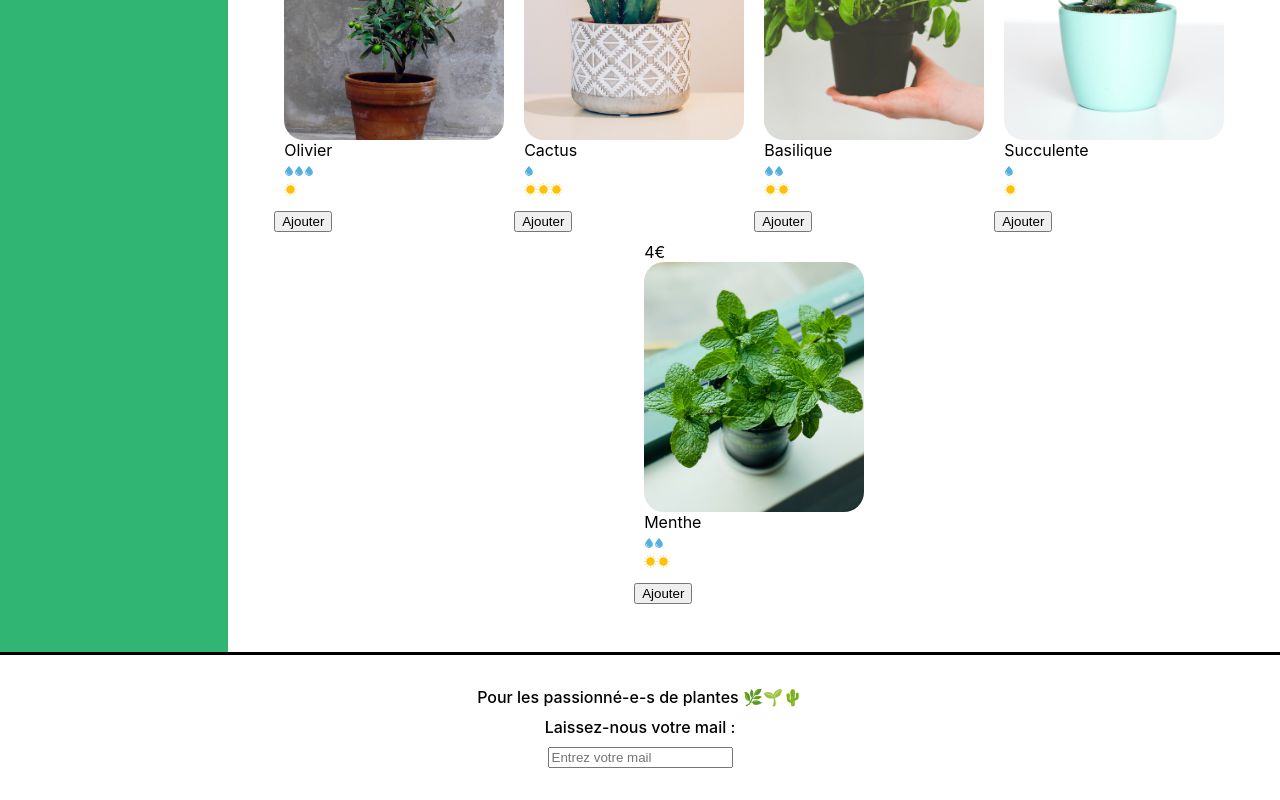
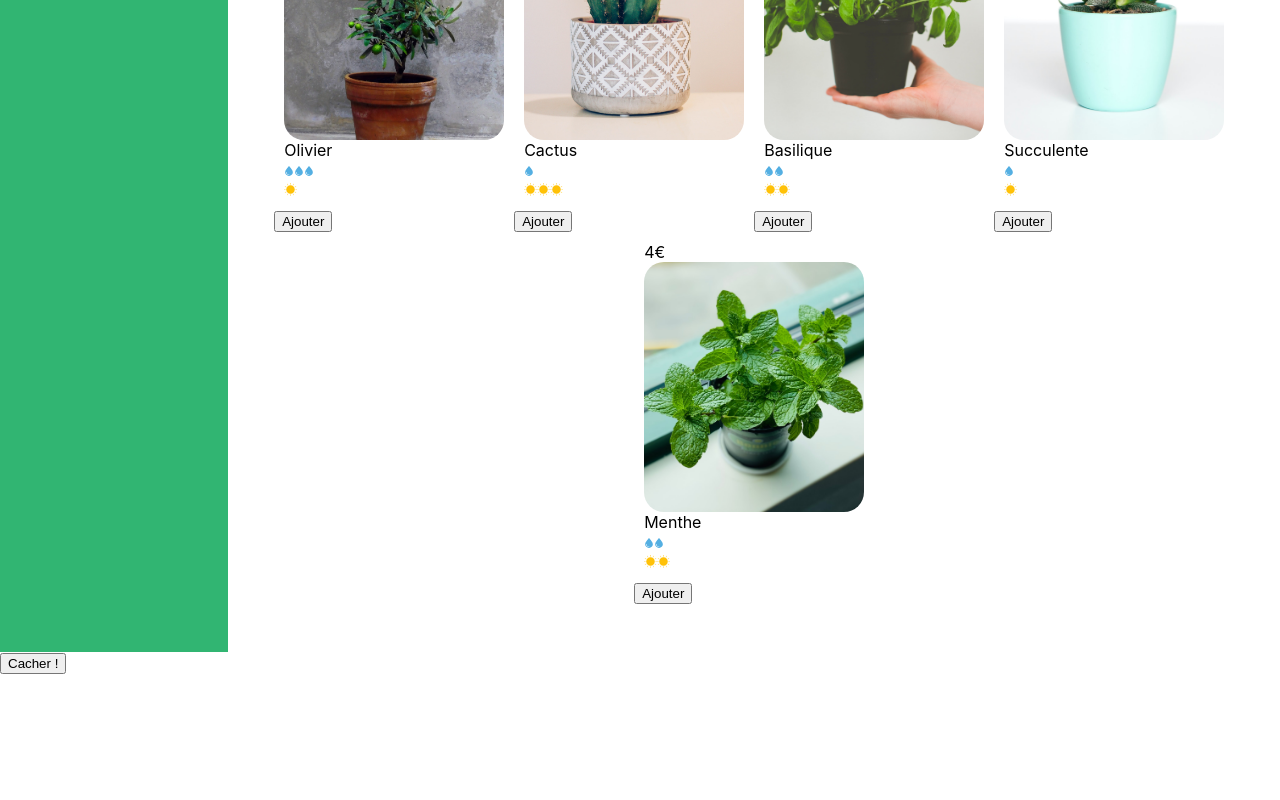
Before and after one commit to FannyOB/site-plante-projet_react, a React (Create React App) app: page / in a window 1280 px wide. Shown: the part 761-1561 px from the top of the page. After the commit the page ends 1435 px from the top, so only its background shows below. Built offline with nearby package versions, Linux system fonts and the light colour scheme.

Commit message:
Adding useEffect and button to hide the footer

```diff
--- a/src/components/App.js
+++ b/src/components/App.js
@@ -9,10 +9,9 @@ import "../styles/Layout.css"
 function App(){
     //(Pour faire remoneter l'état&mise à jour du composant enfant) on commence par faire remonter cart ds App.js
     const[cart, updateCart] = useState([])
-
+    const [ isFooterShown, updateIsFooterShown] = useState()
     return(
         <div>
-
             <Banner>
                 <img src={logo} alt="La maison jungle" className="lmj-logo" />
                 <h1 className="lmj-title">La maison jungle</h1>
@@ -22,8 +21,10 @@ function App(){
                 <Cart cart={cart} updateCart={updateCart}/>   {/*Puis dans le JSX, je passe  cart   ainsi que  updateCart  en props : */}
                 <ShoppingList cart={cart} updateCart={updateCart}/>
             </div>
-
-            <Footer />
+            { <button onClick = {() => updateIsFooterShown(!isFooterShown)} >
+                Cacher !
+            </button>}
+            {isFooterShown && <Footer cart={cart} />}
 
         </div>
     )
--- a/src/components/Cart.js
+++ b/src/components/Cart.js
@@ -6,8 +6,7 @@ import "../styles/Cart.css"
 
 function Cart({ cart, updateCart }){
     const [isOpen, setIsOpen] = useState(true)
-    const [activeCategory, setActiveCategory] = useState("activeCategory, setActiveCategory")
-
+   // const items = Object.keys(cart)
     const total= cart.reduce(
         (acc, plantType) => acc + plantType.amount * plantType.price,
         0
@@ -16,11 +15,6 @@ function Cart({ cart, updateCart }){
     useEffect(() => {
         document.title = `LMJ: ${total}€ d'achats`
     }, [total])
-
-    /*useEffect(() => {
-        alert(`J'aurai ${total}€ à payer 💸`)
-    }, [total, activeCategory] )    */
-
 
     return isOpen ? (
         <div className="lmj-cart">
@@ -42,7 +36,7 @@ function Cart({ cart, updateCart }){
                         ))}
                     </ul>
                     <h3> Total: {total}€</h3>
-                    <button onClick={() => updateCart([]) }>vider le panier</button>{/**quand je clique sur le bouton, cela réinitialise le state de ma cart  */}
+                    <button onClick={() => updateCart([]) }>Vider le panier</button>{/**quand je clique sur le bouton, cela réinitialise le state de ma cart  */}
                 </div>
                 ):(
 
--- a/src/components/Footer.js
+++ b/src/components/Footer.js
@@ -1,25 +1,41 @@
-import { useState } from "react";
+import {useState, useEffect } from "react";
 import "../styles/Footer.css"
 
 
-function Footer(){
+function Footer({cart}){
 /**On ajoute un input pour récupérer le mail de l'utilisateur, en appliquant la méthode de composant contrôlé.
  On s'inspire de la syntaxe du state que nous avons utilisée dans ce chapitre pour inputValue et setInputValue
 qui utilise useState  */
 
     const [inputValue, setInputValue] = useState("")
 
+    //useEffect(() =>{
+    //    console.log(`1️⃣ Cette alerte s'affiche à chaque rendu`)
+   // })
+
+
+  //useEffect(() =>{
+    //console.log(`2️⃣ Cette alerte s'affiche au premier rendu`)
+    // }, [])
+
+     //useEffect(() =>{
+     //    console.log(`3️⃣ Cette alerte s'affiche la première fois et quand mon panier est mis à jour`)
+     //}, [cart])
+
+      useEffect(() =>{
+         return () =>
+       console.log(`4️⃣ Cette alerte s'affiche quand à chaque rendu`)
+     }, [cart])
+
+
+
             //déclaration fonction
             function handleInput(e){
                 setInputValue(e.target.value)
             }
 
-            function handleBlur(){
-                if(!inputValue.includes('@')){
-                    alert("Attention, il n'y a pas d'@, ceci n'est pas une adresse valide 😥")
-                }
 
-            }
+
             return(
                 <footer className="lmj-footer">
                     <div className="lmj-footer-elem">
@@ -30,8 +46,7 @@ qui utilise useState  */
                             placeholder="Entrez votre mail"
                             onChange={handleInput}//appel de la fonction
                             value={inputValue}
-                            onBlur={handleBlur}//appel de la fonction
-                            /*l'événement blur (quand on clique en dehors du champ) qui déclenche une alerte si inputValue ne contient pas le caractère "@". Cette alerte devra préciser "Attention, il n'y a pas d'@, ceci n'est pas une adresse valide.”*/
+
                         />
                 </footer>
             )
--- a/src/datas/plantList.js
+++ b/src/datas/plantList.js
@@ -55,7 +55,7 @@ export const plantList = [
     },
     {
         name:"olivier",
-        category:"exterieur",
+        category:"extérieur",
         id:"5pl",
         isBestSale: false,
         light: 1,
```
